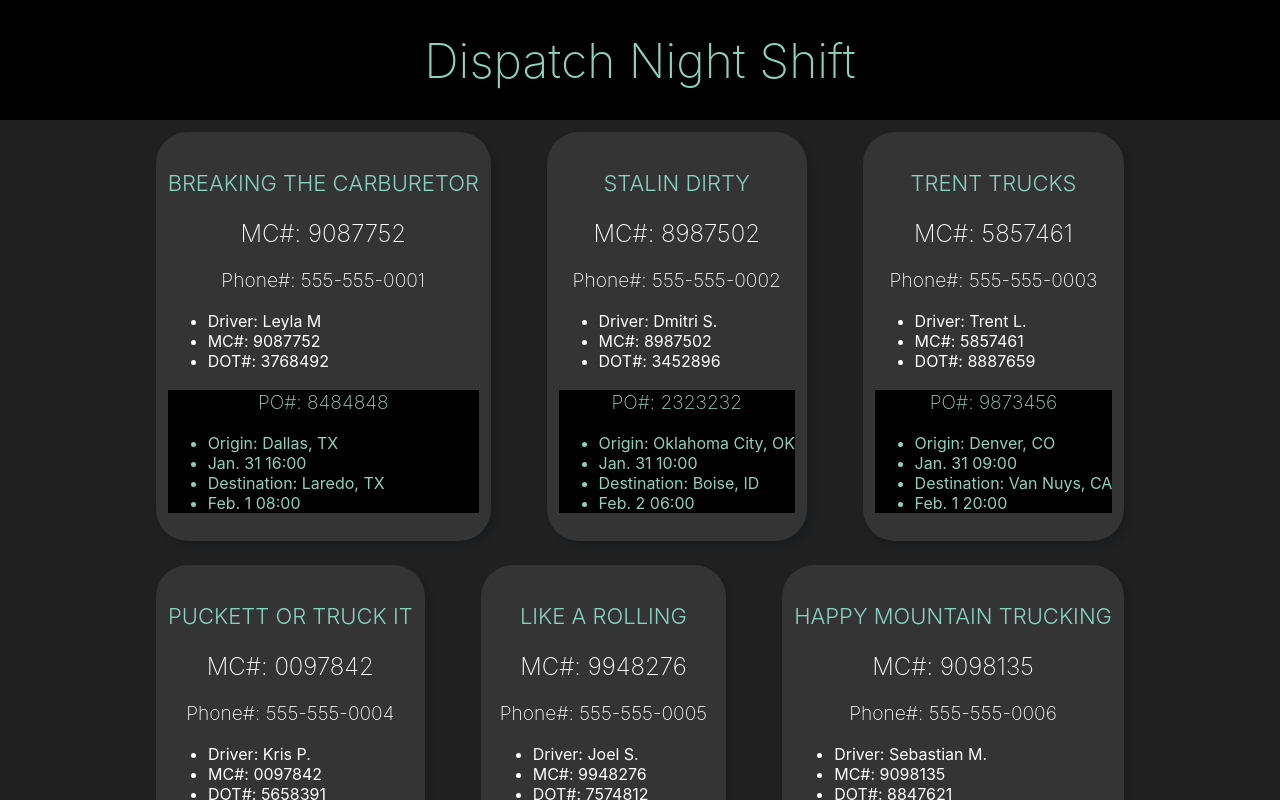
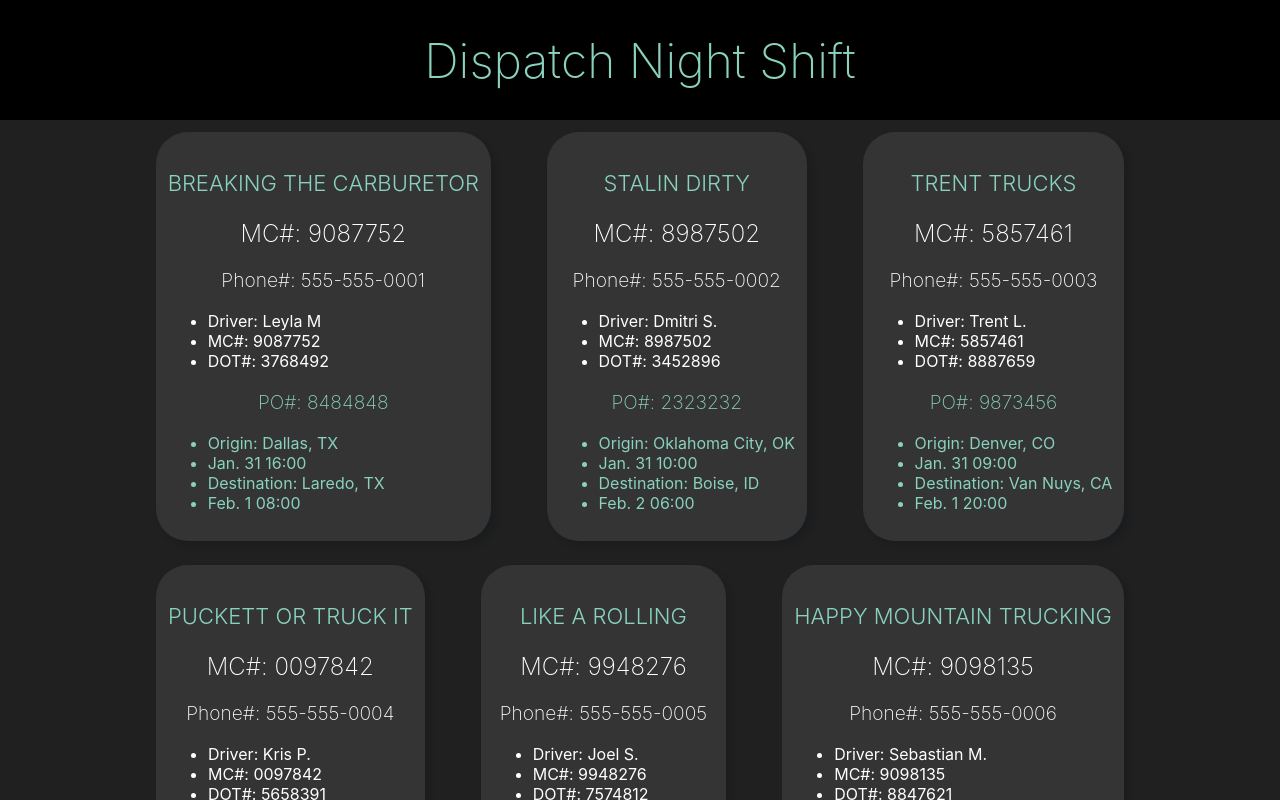
Before and after one commit to david-klock/dispatch_night_shift, a React (Create React App) app: page / in a window 1280 px wide. Shown: the top 800 px of the page. Built offline with nearby package versions, Linux system fonts and the light colour scheme.

Commit message:
i think this is 12 commits

```diff
--- a/src/App.css
+++ b/src/App.css
@@ -49,7 +49,6 @@ body {
   padding: 0;
   margin: 0;
   color: #88d2be;
-  background-color: black;
 }
 
 .companyName{
--- a/src/App.js
+++ b/src/App.js
@@ -12,6 +12,8 @@ const App = () => {
       <div className='flexRow'>
         {driverData.map((data) => {
           return (
+            //Comment: divide card into 4 divs: "cardTitle" "card" "lowerCard" & "completeCard" -- put universal styling in completeCard, others in respective divs//
+
             /*(<div className="cardTitle">
             <Mc companyName={data.company_name}/>
             </div> )*/
```
